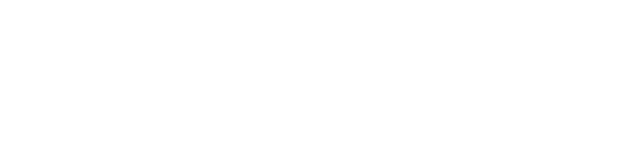
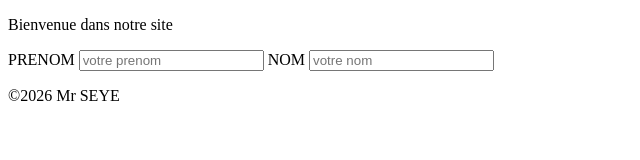
Before and after one commit to md1513563/Ma-premi-re-page_-web-, a plain HTML site: page index.html in a window 1280 px wide. Shown: the whole page, without its empty margins (0-640 px from the left). Drawn offline with Linux system fonts and the light colour scheme.

Commit message:
creation de formulaire

```diff
--- a/index.html
+++ b/index.html
@@ -6,6 +6,17 @@
     <title>Bienvenue</title>
 </head>
 <body>
-
+    <p>Bienvenue dans notre site </p>
+    <form action="">
+        <p>
+            <label for="prenom">PRENOM</label>
+            <input type="text" placeholder="votre prenom" required>
+            <label for="nom">NOM</label>
+            <input type="text" placeholder="votre nom" required>
+        </p>
+    </form>
 </body>
+<footer>
+    <p>&copy;2026 Mr SEYE</p>
+</footer>
 </html>
```
